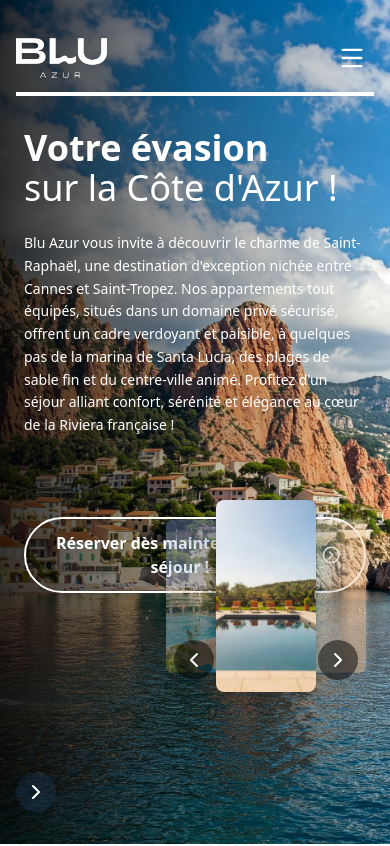
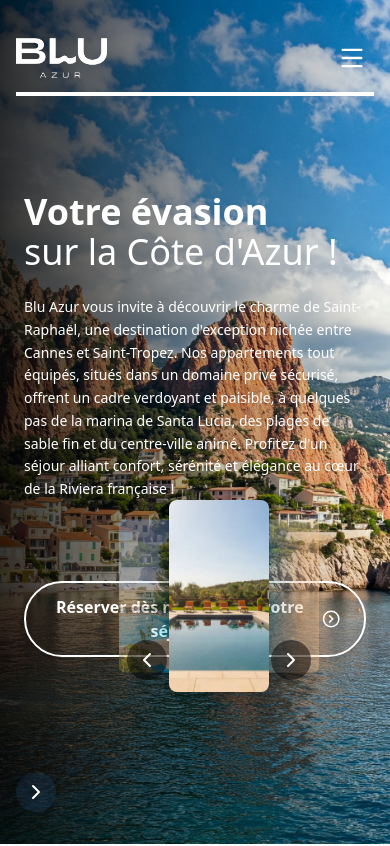
Before and after one commit to FunnyVazoniaina/AzurCoast, a React (Vite) app: page / in a window 390 px wide. Shown: the top 846 px of the page. Built offline with nearby package versions, Linux system fonts and the light colour scheme.

Commit message:
fix: adjust responsivness

```diff
--- a/src/components/sections/HeroSection.jsx
+++ b/src/components/sections/HeroSection.jsx
@@ -15,13 +15,11 @@ export default function HeroSection() {
       className="w-full h-screen relative bg-cover bg-center overflow-hidden"
       style={{ backgroundImage: `url(${heroImg})` }}
     >
-      {/* Overlay sombre gauche -> droite */}
       <div className="absolute top-0 left-0 w-full h-full bg-gradient-to-r from-black/80 via-black/30 to-transparent pointer-events-none"></div>
 
       {/* Contenu principal */}
       <div className="relative z-10 flex flex-col justify-start md:justify-center h-full max-w-7xl mx-auto px-6 md:px-12">
-        {/* Contenu texte - Repositionné pour éviter les superpositions */}
-        <div className="pt-32 sm:pt-40 md:pt-0 max-w-lg lg:max-w-2xl text-white">
+        <div className="pt-48 sm:pt-56 md:pt-0 max-w-lg lg:max-w-2xl text-white">
           <h1 className="text-4xl md:text-6xl mb-6">
             <span className="font-extrabold">Votre évasion </span> <br />
             <span className="font-medium">sur la Côte d'Azur !</span>
@@ -43,15 +41,10 @@ export default function HeroSection() {
         </div>
       </div>
 
-      {/* Carousel - Positionné correctement */}
-      <div className="absolute bottom-6 right-6 md:bottom-12 md:right-12 w-[200px] md:w-[350px] z-20">
-        <Carousel
-          images={images}
-          heightClass="h-28 md:h-44"
-        />
+      {/* Carousel */}
+      <div className="absolute bottom-6 left-[calc(50%+1.5rem)] transform -translate-x-1/2 md:left-auto md:right-12 md:transform-none w-[200px] md:w-[350px] z-20">
+        <Carousel images={images} heightClass="h-28 md:h-44" />
       </div>
-
-
     </section>
   );
 }
```
